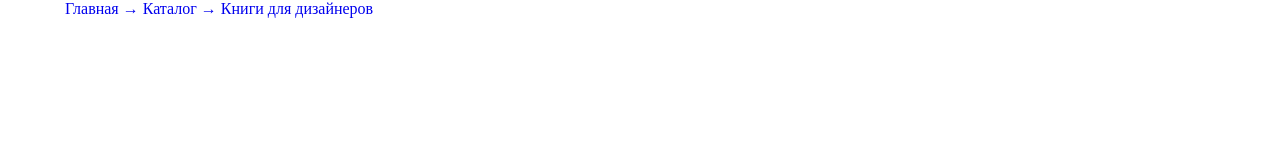
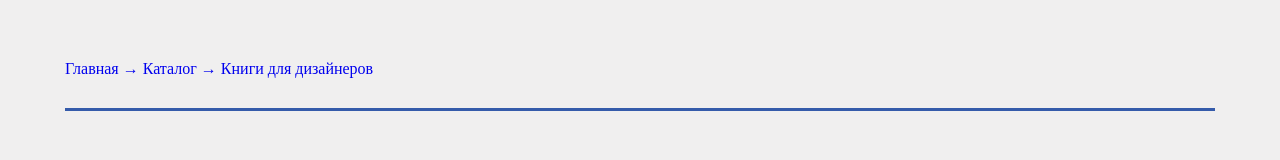
Before and after one commit to deadmagic161/Front-end, a website: page index.html in a window 1280 px wide. Drawn offline with Linux system fonts and the light colour scheme.

Commit message:
fix styles

```diff
--- a/styles/styles.css
+++ b/styles/styles.css
@@ -8,12 +8,14 @@ a {
     text-decoration: none;
 }
 body {
-    background-color: f0efef;
+    background-color: #f0efef;
     width: 1150px;
 
 }
 
 .header {
 
-    border-bottom: 3px solid 355baa;
+    border-bottom: 3px solid #355baa;
+    padding-top: 60px;
+    padding-bottom: 30px;
 }
```
